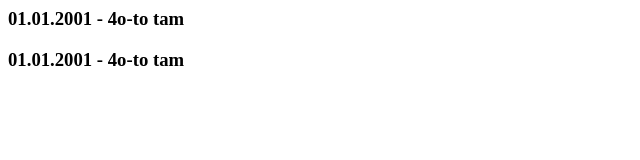
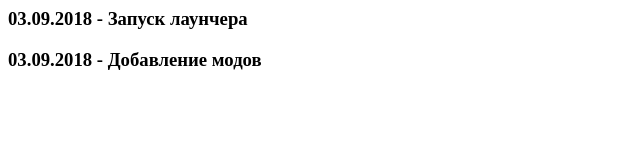
Before and after one commit to Shibzbik/lonusmods.github.io, a plain HTML site: page index.html in a window 1280 px wide. Shown: the whole page, without its empty margins (0-640 px from the left). Drawn offline with Linux system fonts and the light colour scheme.

Commit message:
Update index.html

```diff
--- a/index.html
+++ b/index.html
@@ -3,8 +3,8 @@
 			<title>LOL</title>
 		</head>
 	<body>
-	<h3>01.01.2001 - 4o-to tam</h3>
-	<h3>01.01.2001 - 4o-to tam</h3>
+	<h3>03.09.2018 - Запуск лаунчера</h3>
+	<h3>03.09.2018 - Добавление модов</h3>
 	</body>
 
 </html>
```
